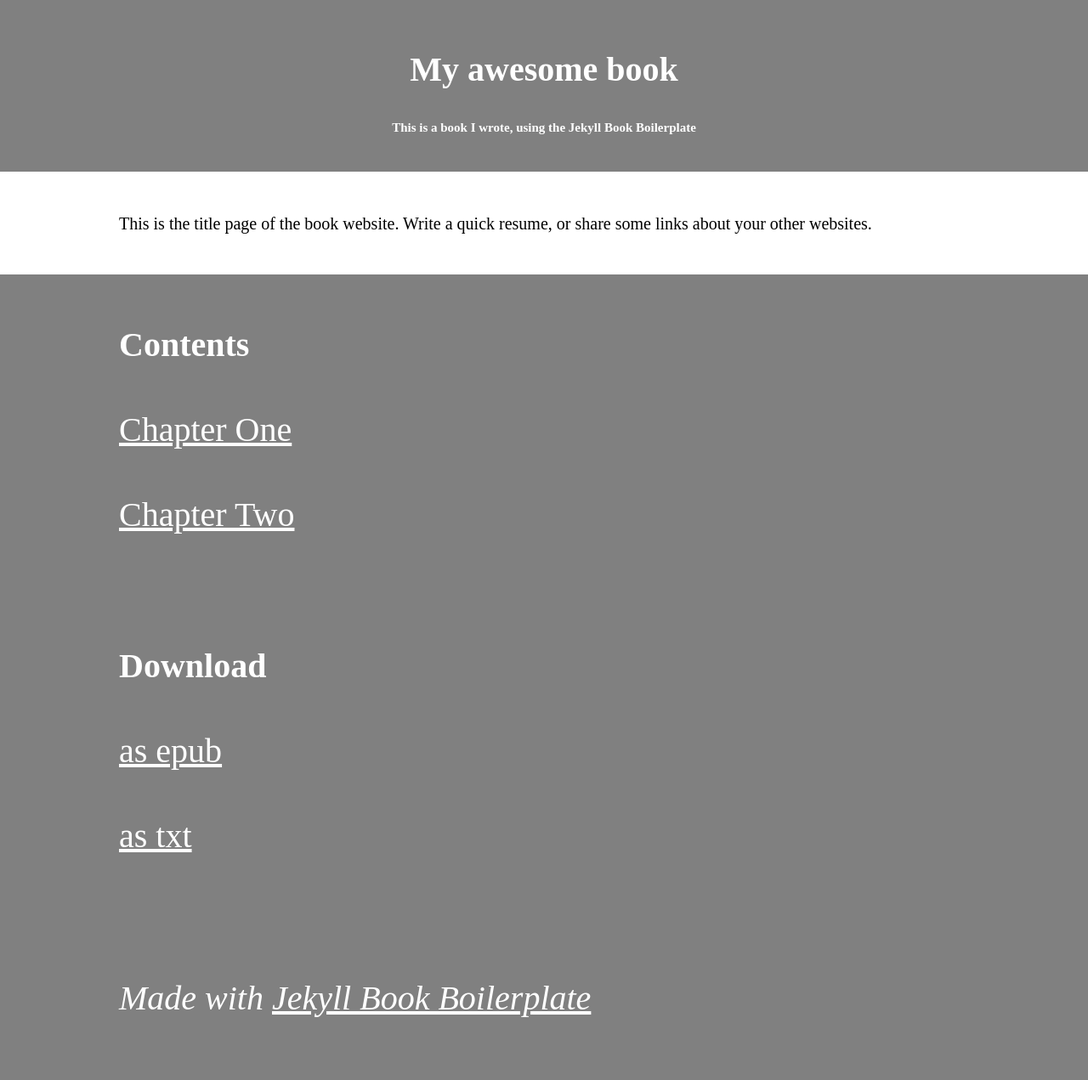
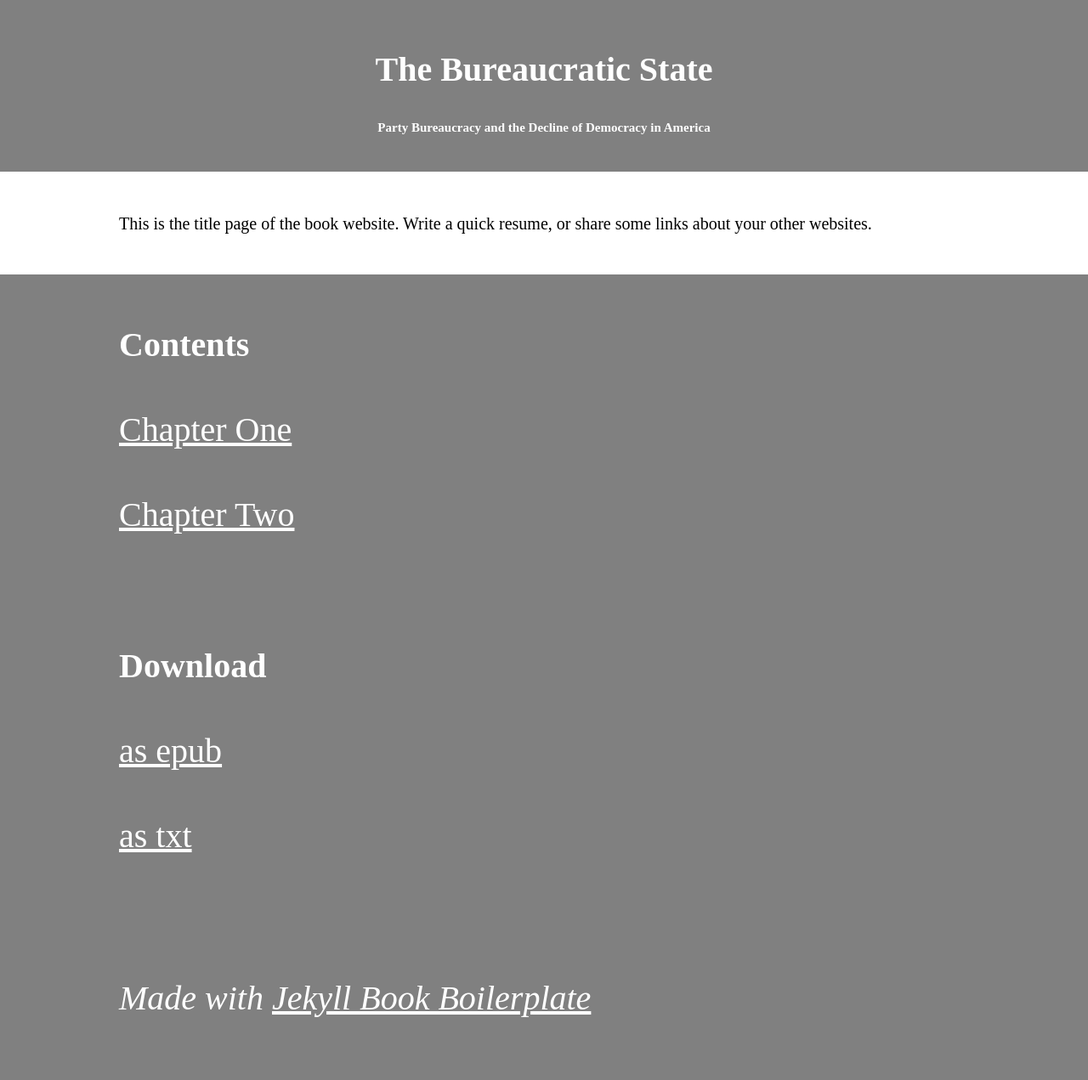
Before and after one commit to brendansh/TheBureaucraticState, a Jekyll site: the page built from index.md, in a window 1280 px wide. Shown: the whole page at 85% size. Built offline with Jekyll 4.4.1, drawn with Linux system fonts in a browser that asks for light colours.

Commit message:
init
tweak config.yml

```diff
--- a/_config.yml
+++ b/_config.yml
@@ -3,17 +3,17 @@
 #
 
 # Name of your site (displayed in the header)
-name: My awesome book
+name: The Bureaucratic State
 
 # Short bio or description (displayed in the header)
-description: This is a book I wrote, using the Jekyll Book Boilerplate
+description: Party Bureaucracy and the Decline of Democracy in America
 #
 # Enter your Google Analytics web tracking code (e.g. UA-2110908-2) to activate tracking
 google_analytics:
 
 # Your website URL (e.g. http://barryclark.github.io or http://www.barryclark.co)
 # Used for Sitemap.xml and your RSS feed
-url:
+url: https://brendansh.github.io/TheBureaucraticState/
 
 excerpt_separator: <!--more-->  # you can specify your own separator, of course.
 
@@ -21,7 +21,7 @@ excerpt_separator: <!--more-->  # you can specify your own separator, of course.
 # (http://yourusername.github.io/repository-name)
 # and NOT your User repository (http://yourusername.github.io)
 # then add in the baseurl here, like this: "/repository-name"
-baseurl: "/jekyll-book-boilerplate"
+baseurl: "/TheBureaucraticState"
 
 collections:
   chapters:
```
Also changed, not shown: 1 other file.
